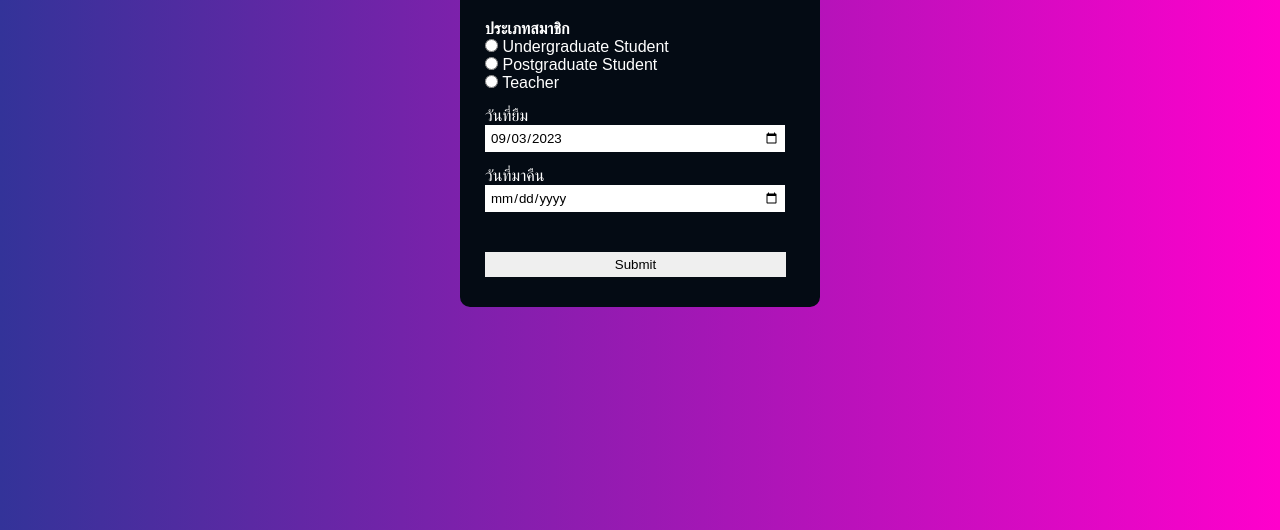
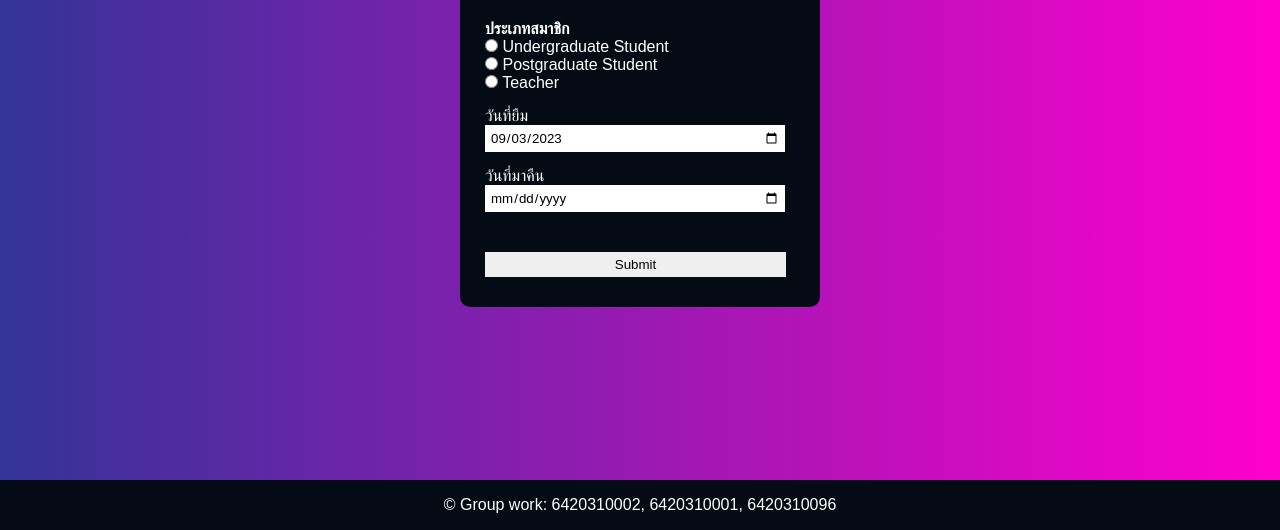
Before and after one commit to thynamoral/borrow-return-book, a plain HTML site: page index.html in a window 1280 px wide. Shown: the part 270-800 px from the top of the page. Drawn offline with Linux system fonts and the light colour scheme; a web font is replaced by a local one.

Commit message:
Update index.html & style.css #2

```diff
--- a/index.html
+++ b/index.html
@@ -45,6 +45,9 @@
             <p id="overDue" class="hide"></p>
         </div>
     </div>
+    <footer>
+        <p>&copy; Group work: 6420310002, 6420310001, 6420310096</p>
+    </footer>
 
     <script src="app.js"></script>
 </body>
--- a/style.css
+++ b/style.css
@@ -56,3 +56,17 @@ input:hover, #submit:hover {
 .hide {
     display: none;
 }
+footer {
+    display: flex;
+    align-items: center;
+    justify-content: center;
+    width: 100%;
+    height: 50px;
+    position: absolute;
+    left: 0;
+    bottom: 0;
+    background-color: rgb(4, 11, 20);
+  }
+  footer > p {
+    color: white;
+  }
```
